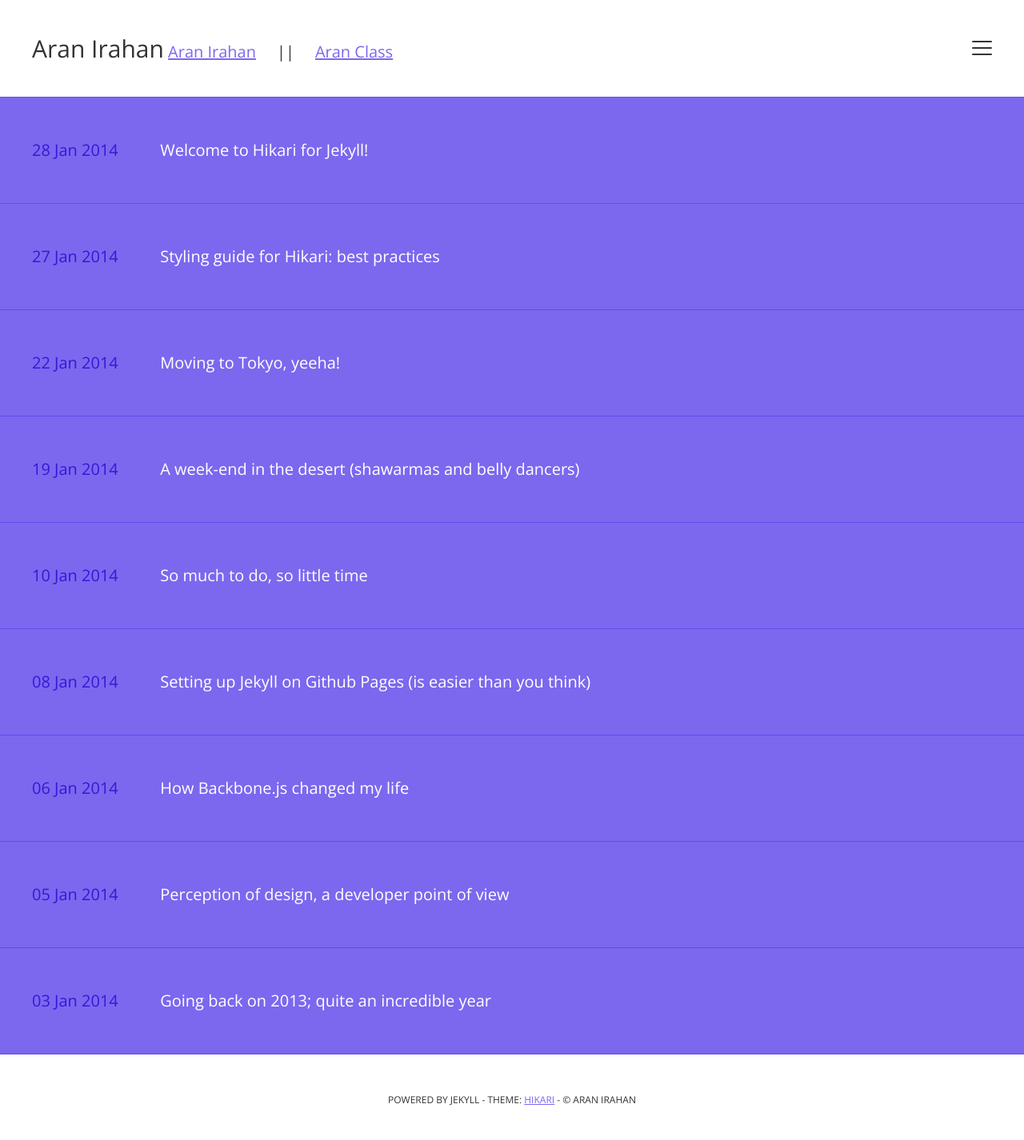
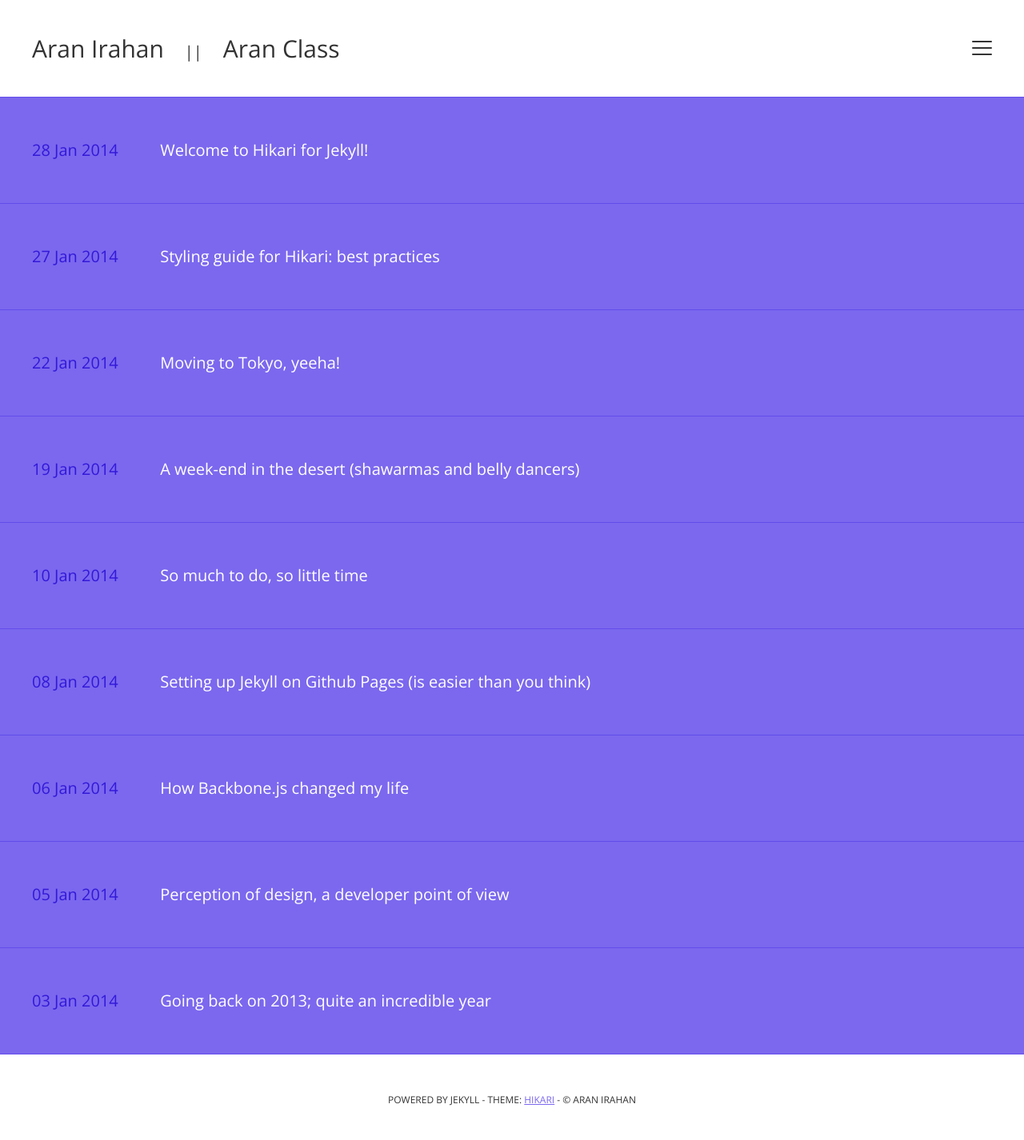
Before and after one commit to aranirahan/aranclass, a Jekyll site: the page built from index.html, in a window 1280 px wide. Shown: the whole page at 80% size. Built offline with Jekyll 4.4.1, drawn with Linux system fonts in a browser that asks for light colours; the list of posts is cut into pages by our own code.

Commit message:
Update default.html

```diff
--- a/_layouts/default.html
+++ b/_layouts/default.html
@@ -12,6 +12,8 @@
       <meta name="viewport" content="width=device-width, initial-scale=1, maximum-scale=1">
       <link href="//fonts.googleapis.com/css?family=Open+Sans:400italic,400,300,700|Lora:400,700,400italic" rel="stylesheet" type="text/css">
       <link rel="stylesheet" type="text/css" href="{{ site.baseurl| split: '/' | join:'/' }}/css/main.css" />
+      <link rel="icon" type="image/png" href="/javacup.png" sizes="32x32">
+      <link rel="icon" type="image/png" href="/javacup.png" sizes="16x16">
       <link href="atom.xml" type="application/atom+xml" rel="alternate" title="Site ATOM Feed">
   </head>
 
@@ -22,7 +24,7 @@
 
     <div class="off-canvas">
       <figure class="avatar">
-        <img src="{{ site.baseurl }}/assets/img/avatar.jpg" alt="Picture" title="That's me, {{ site.author }}.">
+        <img src="{{ site.baseurl }}/assets/img/javacup.png" alt="Picture" title="That's me, {{ site.author }}.">
       </figure>
       <div class="bio">
           <h1>Hi, I'm {{ site.author }}.</h1>
@@ -52,10 +54,10 @@
 
       <header>
         <div class="h-wrap">
-          <h1 class="title"><a href="{{ site.baseurl | split:'/' | join:'/' | append:'/'  }}" title="Back to Homepage">{{ site.name }}</a></h1>
-          <a title="{{ site.article }}" href="{{ "https://aranirahan.github.io" | append: "/" }}">{{ "Aran Irahan" }}</a>
+          <!--<h1 class="title"><a href="{{ site.baseurl | split:'/' | join:'/' | append:'/'  }}" title="Back to Homepage">{{ site.name }}</a></h1>-->
+          <h1 class="title"><a title="{{ "aranirahan" }}" href="{{ "https://aranirahan.github.io" | append: "/" }}">{{ "Aran Irahan" }}</a></h1>
           &nbsp; &nbsp; || &nbsp; &nbsp;
-          <a title="{{ site.article }}" href="{{ "https://aranirahan.github.io/dailylearn" | append: "/" }}">{{ "Aran Class" }}</a>
+          <h1 class="title"><a title="{{ "aranclass" }}" href="{{ "https://aranirahan.github.io/dailylearn" | append: "/" }}">{{ "Aran Class" }}</a></h1>
           <a class="menu-icon" title="Open Bio"><span class="lines"></span></a>
         </div>
       </header>
```
